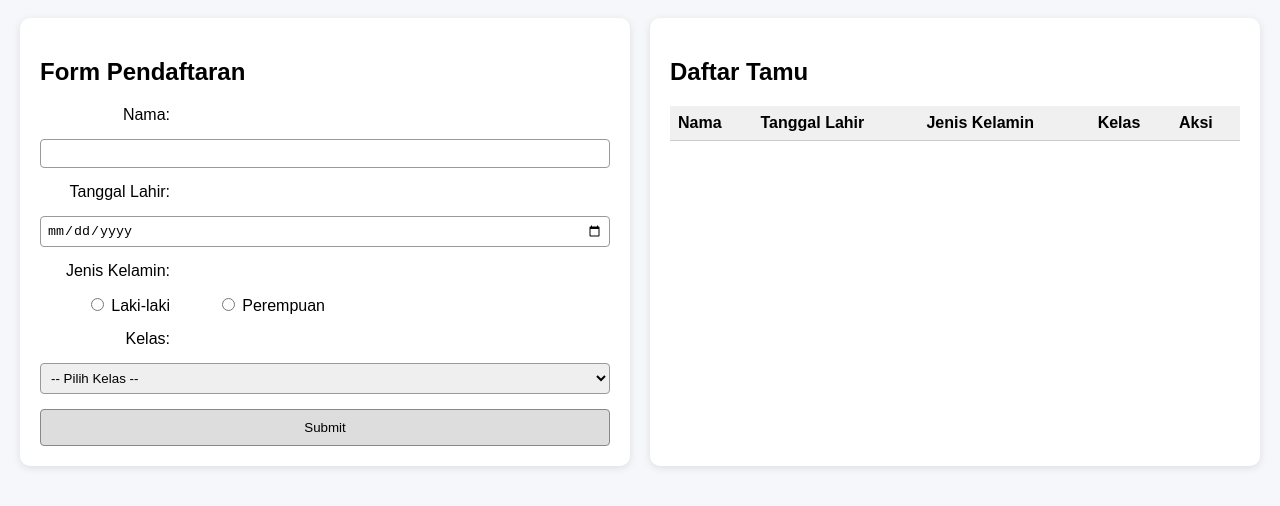
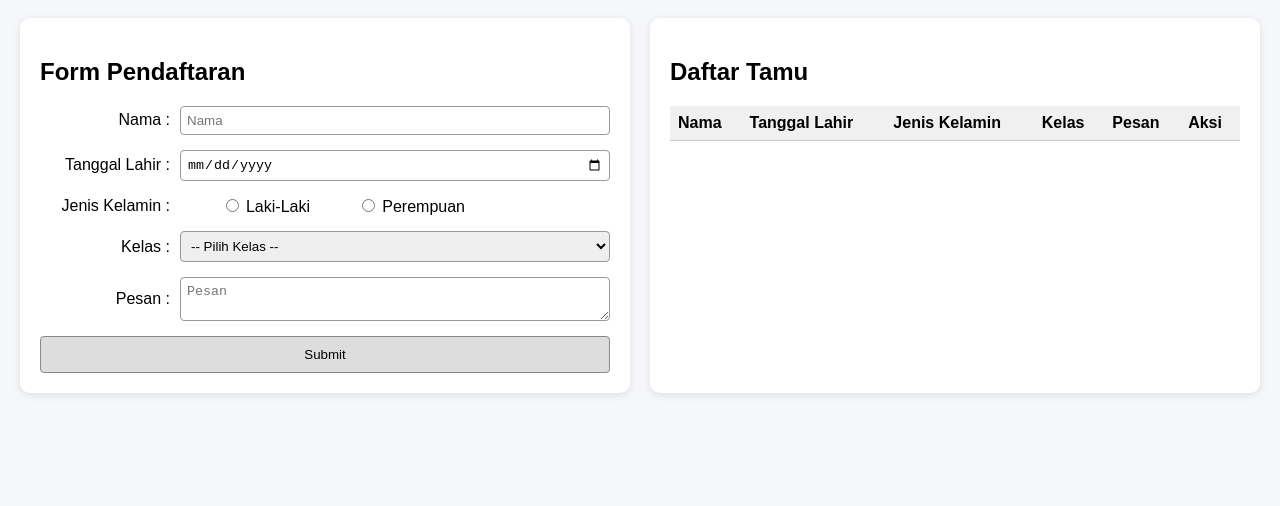
Before and after one commit to Sama32-port/Codingcamp-3Nov25-SaMa32, a plain HTML site: page index.html in a window 1280 px wide. Shown: the part 102-608 px from the top of the page. Drawn offline with Linux system fonts and the light colour scheme.

Commit message:
Update index.html

```diff
--- a/index.html
+++ b/index.html
@@ -18,19 +18,26 @@
     <section class="form-section">
       <h2>Form Pendaftaran</h2>
       <form id="guestForm">
-        <label for="nama">Nama:</label>
-        <input type="text" id="nama" name="nama" required>
+        <div class="form-group">
+          <label for="nama">Nama :</label>
+          <input type="text" id="nama" name="nama" placeholder="Nama" required>
+        </div>
 
-        <label for="tanggal">Tanggal Lahir:</label>
+        <div class="form-group">
+          <label for="tanggal">Tanggal Lahir :</label>
           <input type="date" id="tanggal" name="tanggal" required>
+        </div>
 
-        <label>Jenis Kelamin:</label>
+        <div class="form-group">
+          <label>Jenis Kelamin :</label>
           <div class="gender">
-          <label><input type="radio" name="gender" value="Laki-laki" required> Laki-laki</label>
+            <label><input type="radio" name="gender" value="Laki-laki" required> Laki-Laki</label>
             <label><input type="radio" name="gender" value="Perempuan"> Perempuan</label>
           </div>
+        </div>
 
-        <label for="kelas">Kelas:</label>
+        <div class="form-group">
+          <label for="kelas">Kelas :</label>
           <select id="kelas" name="kelas" required>
             <option value="">-- Pilih Kelas --</option>
             <optgroup label="Tingkat 7">
@@ -52,6 +59,12 @@
               <option value="12A">12A</option><option value="12B">12B</option><option value="12C">12C</option><option value="12D">12D</option><option value="12E">12E</option><option value="12F">12F</option><option value="12G">12G</option>
             </optgroup>
           </select>
+        </div>
+
+        <div class="form-group">
+          <label for="pesan">Pesan :</label>
+          <textarea id="pesan" name="pesan" placeholder="Pesan"></textarea>
+        </div>
 
         <button type="submit">Submit</button>
       </form>
@@ -67,6 +80,7 @@
               <th>Tanggal Lahir</th>
               <th>Jenis Kelamin</th>
               <th>Kelas</th>
+              <th>Pesan</th>
               <th>Aksi</th>
             </tr>
           </thead>
```
Lines whose indentation alone changed are shown as unchanged.
